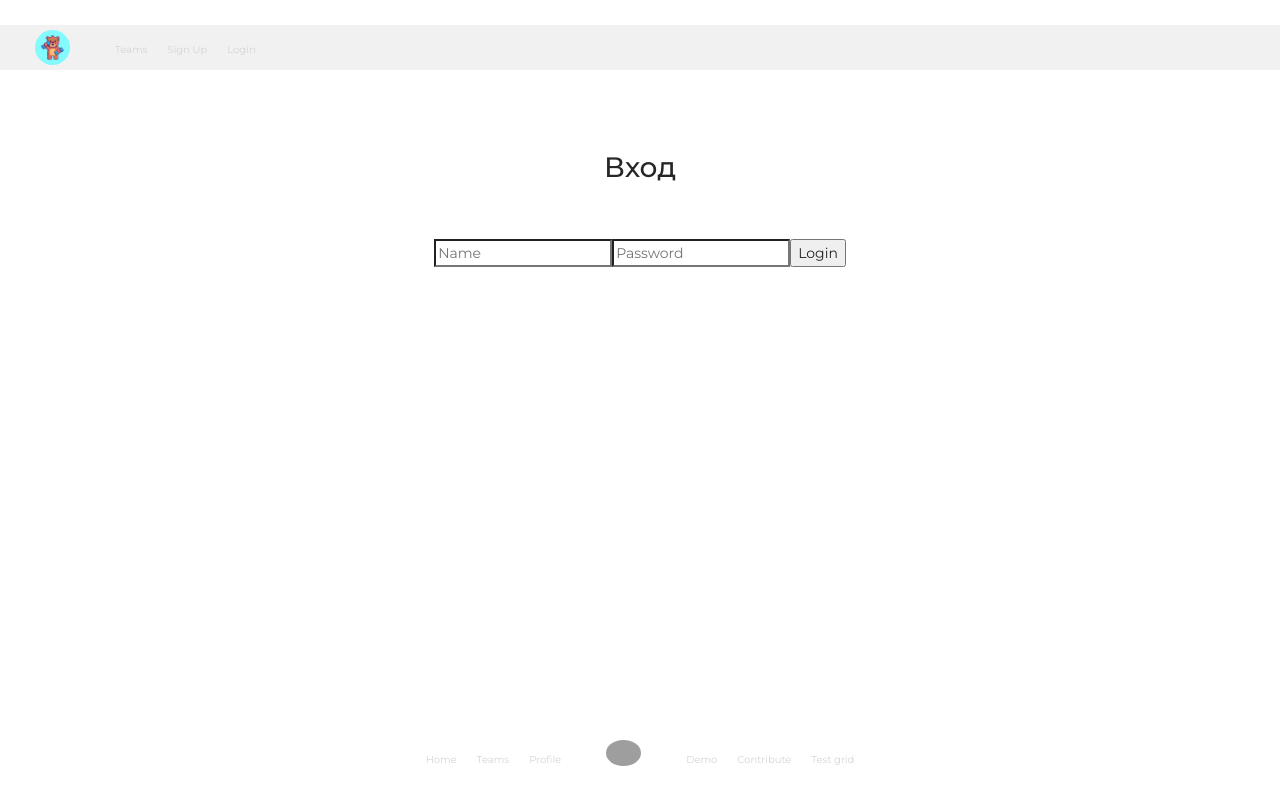
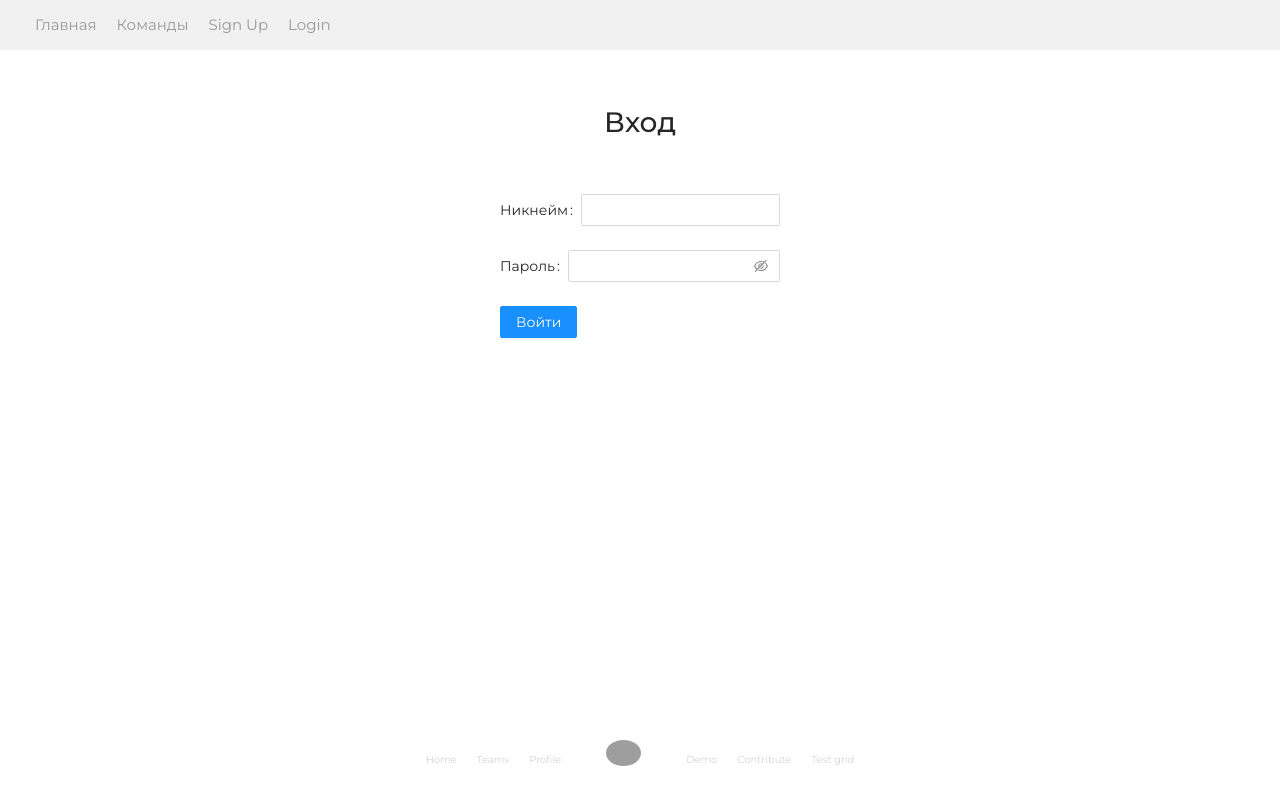
Before and after one commit to SIBIRSKAYA-KORONA/sport4all-frontend, a React app: page /login in a window 1280 px wide. Built offline with nearby package versions, Linux system fonts and the light colour scheme; grey boxes are pictures that could not be loaded.

Commit message:
Big update

```diff
--- a/src/components/Header/render.jsx
+++ b/src/components/Header/render.jsx
@@ -2,16 +2,12 @@ import * as React from 'react';
 import './style.scss';
 import { Link } from 'react-router-dom';
 
-import Logo from 'Static/images/logo.jpg';
-
 function Header() {
     return (
         <div className='header'>
-            <Link to='/' className='header__avatar'>
-                <img src={Logo} alt='Logo'/>
-            </Link>
             <div className='header__list'>
-                <Link to='/teams' className='header__link'>Teams</Link>
+                <Link to='/' className='header__link'>Главная</Link>
+                <Link to='/teams' className='header__link'>Команды</Link>
                 <Link to='/signup' className='header__link'>Sign Up</Link>
                 <Link to='/login' className='header__link'>Login</Link>
             </div>
--- a/src/components/Header/style.scss
+++ b/src/components/Header/style.scss
@@ -5,22 +5,22 @@
   height: 45px;
   display: flex;
   align-items: center;
-  margin: 25px 0;
+  padding: 25px;
   background-color: $light-gray;
 
   &__link {
     margin: 0 10px;
-    color: $middle-gray;
+    color: $dark-gray;
     text-decoration: none;
-    font-size: 10px;
+    font-size: 15px;
     @include transition(0.2s, ease-in-out);
 
     &:hover {
-      color: $dark-gray;
+      color: $black;
     }
 
     &:active {
-      color: $dark-gray;
+      color: $black;
     }
   }
 
--- a/src/models/UserModel.js
+++ b/src/models/UserModel.js
@@ -40,7 +40,7 @@ class UserModel {
             response => {
                 switch (response.status) {
                 case 200: // успешная регистрация
-                    return response.json();
+                    return;
                 case 404: // юзера не существует
                     return new Error('User not exists');
                 case 500:
--- a/src/pages/Home/render.jsx
+++ b/src/pages/Home/render.jsx
@@ -1,7 +1,7 @@
 import * as React from 'react';
 import './style.scss';
 
-import Footer from 'Components/Footer/render';
+// import Footer from 'Components/Footer/render';
 import Thanks from 'Components/Thanks/render';
 import Header from 'Components/Header/render';
 
@@ -10,7 +10,7 @@ function HomePage() {
         <div className='page'>
             <Header />
             <Thanks />
-            <Footer />
+            {/*<Footer />*/}
         </div>
     )
 }
--- a/src/pages/Login/logic.jsx
+++ b/src/pages/Login/logic.jsx
@@ -8,48 +8,19 @@ import UserModel from 'Models/UserModel';
 class LoginPage extends React.Component {
     constructor(props) {
         super(props);
-        this.state = {
-            nickname: '',
-            password: '',
-        };
-
         this.handleSubmit = this.handleSubmit.bind(this);
-        this.handleInputChange = this.handleInputChange.bind(this);
     }
 
-    handleSubmit(e) {
-        e.preventDefault();
-        if (!this.state.password || !this.state.nickname) return;
-        const user = {
-            nickname: this.state.nickname,
-            password: this.state.password
-        };
-        UserModel.instance.getLogin(user).then((response) => {
-            console.log(response);
-            console.log(document.cookie);
-            this.setState({
-                nickname: '',
-                password: '',
-            });
-            history.push('/profile');
+    handleSubmit(values) {
+        if (!values.password || !values.nickname) return;
+        UserModel.instance.getLogin(values).then(() => {
+            this.props.history.push('/teams/list');
         });
-    }
-
-    handleInputChange(event) {
-        const {name, value} = event.target;
-        this.setState(prevState => ({
-            ...prevState,
-            [name]: value
-        }));
     }
 
     render() {
         return (
-            <LoginPageRender
-                onChange={this.handleInputChange}
-                onSubmit={this.handleSubmit}
-                {...this.state}
-            />
+            <LoginPageRender onSubmit={this.handleSubmit} />
         )
     }
 }
--- a/src/pages/Login/render.jsx
+++ b/src/pages/Login/render.jsx
@@ -1,6 +1,7 @@
 import * as React from 'react';
 import propTypes from 'prop-types';
 import './style.scss';
+import { Form, Input, Button } from 'antd';
 
 import Footer from 'Components/Footer/render';
 import Header from 'Components/Header/render';
@@ -11,23 +12,23 @@ function LoginPageRender(props) {
             <Header/>
             <div className='login'>
                 <h1 className='login__header'>Вход</h1>
-                <form onSubmit={props.onSubmit}>
-                    <input
+                <Form name='login' onFinish={props.onSubmit}>
+                    <Form.Item
+                        label='Никнейм'
                         name='nickname'
-                        value={props.nickname}
-                        type='text'
-                        placeholder='Name'
-                        onChange={props.onChange}
-                    />
-                    <input
+                        rules={[{ message: 'Введите ваш никнейм' }]}>
+                        <Input/>
+                    </Form.Item>
+                    <Form.Item
+                        label='Пароль'
                         name='password'
-                        value={props.password}
-                        type='password'
-                        placeholder='Password'
-                        onChange={props.onChange}
-                    />
-                    <input type='submit' value='Login'/>
-                </form>
+                        rules={[{ message: 'Введите пароль' }]}>
+                        <Input.Password/>
+                    </Form.Item>
+                    <Form.Item>
+                        <Button type="primary" htmlType="submit">Войти</Button>
+                    </Form.Item>
+                </Form>
             </div>
             <Footer />
         </div>
@@ -35,10 +36,7 @@ function LoginPageRender(props) {
 }
 
 LoginPageRender.propTypes = {
-    onChange: propTypes.func.isRequired,
     onSubmit: propTypes.func.isRequired,
-    nickname: propTypes.string.isRequired,
-    password: propTypes.string.isRequired,
 };
 
 export default LoginPageRender;
--- a/src/pages/SignUp/logic.jsx
+++ b/src/pages/SignUp/logic.jsx
@@ -17,9 +17,10 @@ class SignUpPage extends React.Component {
 
     handleSubmit(values) {
         const user = values;
+        const t = this;
         if (!user.password || !user.nickname) return;
         UserModel.instance.signUp(user)
-            .then(() => { history.push('/profile') })
+            .then(() => { t.props.history.push('/teams/list'); })
             .catch(error => { this.setState({ error: error }) });
     }
 
--- a/src/pages/Teams/Create/logic.jsx
+++ b/src/pages/Teams/Create/logic.jsx
@@ -16,16 +16,14 @@ class TeamCreatePage extends React.Component {
     handleSubmit(values) {
         if (!values.name) return;
         TeamModel.instance.createTeam(values)
-            .then(response => { console.log(response); })
+            .then(() => {
+                console.log('redirecting');
+                history.push('/teams/list');
+            })
             .catch(error => { console.error(error); })
     }
 
-    render = () => (
-        <TeamCreatePageRender
-            onSubmit={this.handleSubmit}
-            players={this.state.players}
-        />
-    );
+    render = () => (<TeamCreatePageRender onSubmit={this.handleSubmit}/>);
 }
 
 TeamCreatePage.propTypes = {
--- a/src/pages/Teams/List/logic.jsx
+++ b/src/pages/Teams/List/logic.jsx
@@ -9,7 +9,6 @@ import TeamModel from 'Models/TeamModel';
 class TeamListPage extends React.Component {
     constructor(props) {
         super(props);
-        this.state = {};
         this.load();
 
         this.onTeamClick = this.onTeamClick.bind(this);
@@ -27,11 +26,7 @@ class TeamListPage extends React.Component {
         this.props.history.push(`/teams/${id}`);
     }
 
-    render() {
-        return (
-            <TeamListPageRender teams={this.props.teams} onTeamClick={this.onTeamClick}/>
-        )
-    }
+    render = () => (<TeamListPageRender teams={this.props.teams} onTeamClick={this.onTeamClick}/>);
 }
 
 TeamListPage.propTypes = {
--- a/src/pages/Teams/Team/logic.jsx
+++ b/src/pages/Teams/Team/logic.jsx
@@ -25,10 +25,13 @@ class TeamPage extends React.Component {
 
     load(tid) {
         TeamModel.instance.loadTeam(tid)
-            .then(team => this.setState(prevState => ({
-                ...prevState,
-                team: team
-            })))
+            .then(team => {
+                if (!team.players) team.players = [];
+                this.setState(prevState => ({
+                    ...prevState,
+                    team: team
+                }))
+            })
     }
 
     handleSubmit(values) {
--- a/src/pages/Teams/Team/render.jsx
+++ b/src/pages/Teams/Team/render.jsx
@@ -1,12 +1,12 @@
 import * as React from 'react';
 import propTypes from 'prop-types';
 import './style.scss';
-import { AutoComplete, Button } from 'antd';
-const { Option } = AutoComplete;
+import {AutoComplete, Button, Table} from 'antd';
 
-import Footer from 'Components/Footer/render';
 import Header from 'Components/Header/render';
 import BasePage from 'Components/BasePage/render';
+
+const { Option } = AutoComplete;
 
 const TeamPageRender = (props) => {
     const [value, setValue] = React.useState('');
@@ -19,13 +19,20 @@ const TeamPageRender = (props) => {
     return (<>
         <Header/>
         <BasePage>
-            {props.team
-                ? <>
+            {props.team && <>
                 <h1>{props.team.name}</h1>
                 <p>Описание - {props.team.about}</p>
                 <p>Местоположение - {props.team.location}</p>
+                {props.team.players.length && <>
                     <h3>Игроки</h3>
-                    {props.team.players.map(player => <p key={player.id}>{player.name} {player.surname} {player.nickname}</p>)}
+                    <Table
+                        dataSource={props.team.players.map(player => { player.key = player.id; return player; })}
+                        columns={[
+                            { title: 'Имя', dataIndex: 'name', key:'name' },
+                            { title: 'Фамилия', dataIndex: 'surname', key:'surname' },
+                            { title: 'Никнейм', dataIndex: 'nickname', key:'nickname' }
+                        ]}/>
+                </>}
                 <h3>Добавить игрока</h3>
                 <AutoComplete
                     style={{ width: 200 }}
@@ -40,12 +47,9 @@ const TeamPageRender = (props) => {
                     )}
                 </AutoComplete>
                 <Button onClick={onClick} type='primary' disabled={!props.selectedPlayer}>Добавить</Button>
-                </>
-                : <p>404</p>
-            }
+            </>}
             <></>
         </BasePage>
-        <Footer/>
     </>)
 }
 
```
Lines whose indentation alone changed are shown as unchanged.
